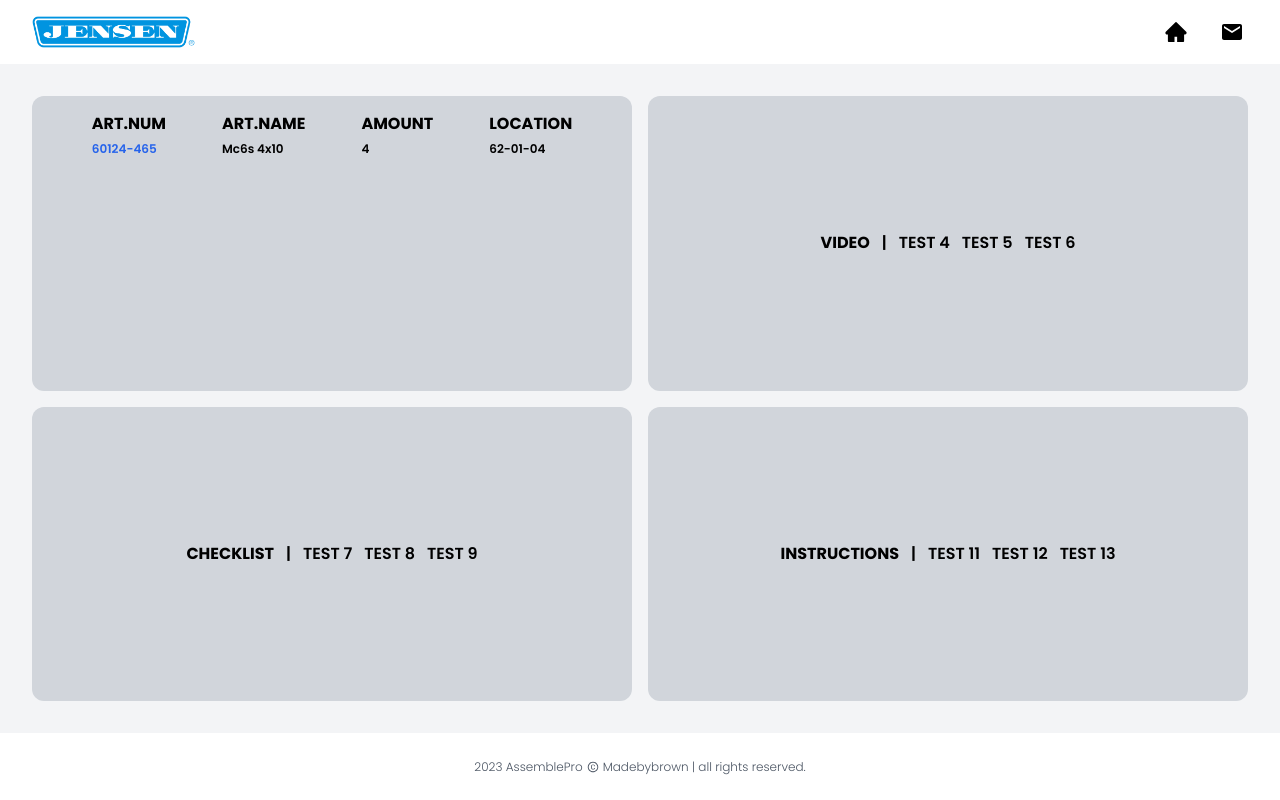
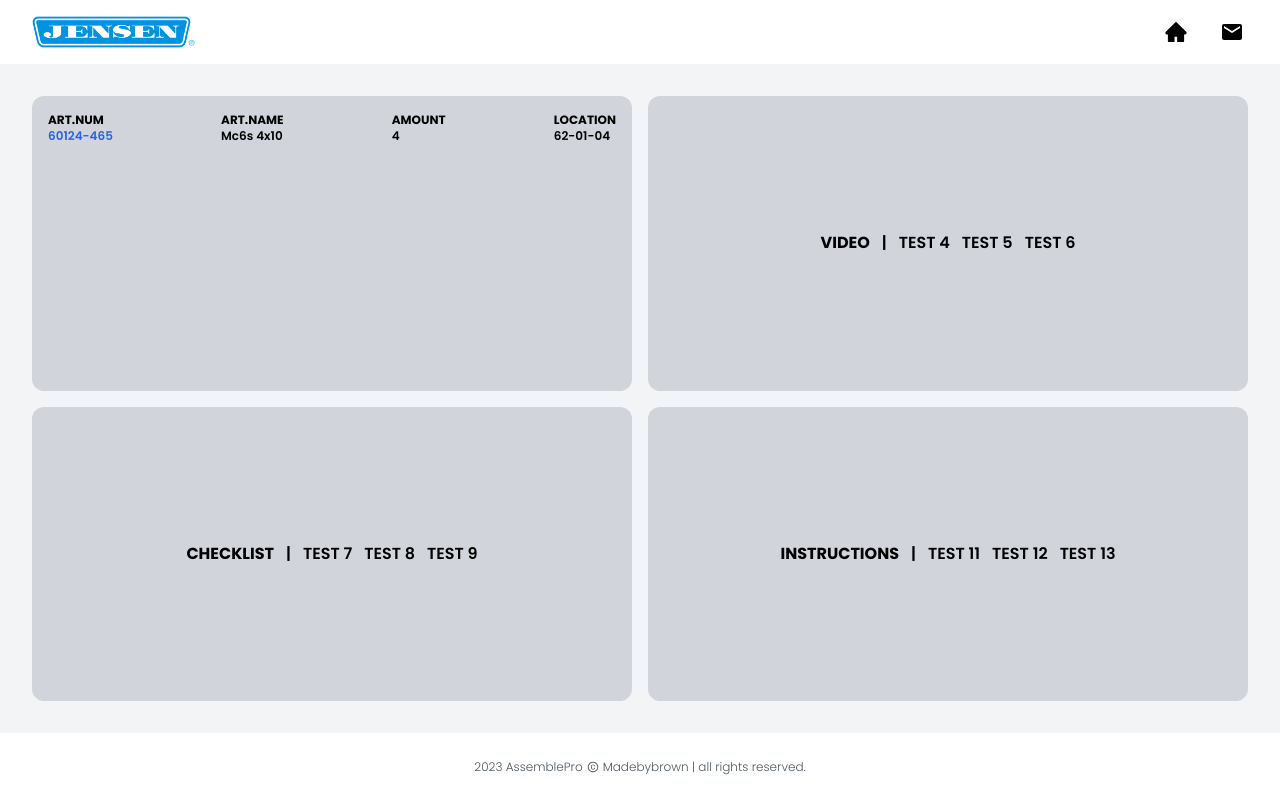
Before and after one commit to Madebybrown/official-assemble-pro, a React (Create React App) app: page /product/1 in a window 1280 px wide. Built offline with nearby package versions, Linux system fonts and the light colour scheme.

Commit message:
Update video Montage layout, productsgrid, description and productsview on Medium screen

```diff
--- a/src/components/Description.jsx
+++ b/src/components/Description.jsx
@@ -2,7 +2,7 @@ import React from "react";
 
 export default function Description() {
   return (
-    <div className="sm:col-span-1 md:col-span-2 lg:col-span-2 sm:row-span-1 md:row-span-1 lg:row-span-1">
+    <div className="sm:col-span-1 md:col-span-3 lg:col-span-2 sm:row-span-1 md:row-span-1 lg:row-span-1">
       <div className="w-full flex justify-start flex-col text-center p-4 h-full select-none">
         <h1 className="font-bold mb-2 text-black tracking-tight dark:text-white uppercase text-5xl">
           Assemble<span className="text-blue-500 font-extralight">Pro</span>
--- a/src/components/ProductView.jsx
+++ b/src/components/ProductView.jsx
@@ -20,31 +20,31 @@ function ProductView() {
       initial={{ opacity: 0, x: -50 }}
       whileInView={{ opacity: 1, x: 0 }}
       transition={{ duration: 0.5 }}
-      className="p-8 flex justify-center items-center h-full w-full"
+      className="p-8 flex justify-center items-center h-full w-full container mx-auto"
     >
       <div className="grid grid-cols-2 grid-rows-2 w-full h-full gap-4">
         {/* If the product has articles, render a section for them */}
         {image.articles && (
-          <div className="bg-gray-300 dark:bg-gray-900 p-4 flex uppercase gap-3 font-semibold justify-center items-start rounded-xl">
+          <div className="bg-gray-300 dark:bg-gray-900 w-full p-4 flex uppercase font-semibold justify-center items-start rounded-xl">
             {/* Render a list of the articles props */}
-            <ul className="flex items-start">
-              <li className="mx-7">
+            <ul className="flex w-full justify-between md:text-xs">
+              <li>
                 <span className="font-bold">Art.Num</span> <br />{" "}
                 <span className="text-blue-600 text-xs">
                   {image.articles.artnum}
                 </span>
               </li>
-              <li className="mx-7">
+              <li>
                 <span className="font-bold">Art.Name</span> <br />{" "}
                 <span className="text-xs capitalize">
                   {image.articles.artname}
                 </span>
               </li>
-              <li className="mx-7">
+              <li>
                 <span className="font-bold">Amount</span> <br />{" "}
                 <span className="text-xs">{image.articles.amount}</span>
               </li>
-              <li className="mx-7">
+              <li>
                 <span className="font-bold">Location</span> <br />{" "}
                 <span className="text-xs">{image.articles.location}</span>
               </li>
--- a/src/components/ProductsGrid.jsx
+++ b/src/components/ProductsGrid.jsx
@@ -6,7 +6,7 @@ import images from "../components/Data";
 export default function ProductsGrid() {
   return (
     // Grid container for the images
-    <div className="grid sm:grid-cols-3 sm:grid-rows-2 md:grid-cols-2 lg:grid-cols-2 md:grid-rows-3 lg:grid-rows-3 gap-4 sm:col-span-1 md:col-span-1 lg:col-span-1 sm:row-span-2 md:row-span-3 lg:row-span-3">
+    <div className="grid sm:grid-cols-3 sm:grid-rows-2 md:grid-cols-3 lg:grid-cols-2 md:grid-rows-2 lg:grid-rows-3 gap-4 sm:col-span-1 md:col-span-3 lg:col-span-1 sm:row-span-2 md:row-span-1 lg:row-span-3">
        {/* Map through the images data and create an image container for each one */}
       {images.map((image) => {
         return (
--- a/src/components/VideoMontage.jsx
+++ b/src/components/VideoMontage.jsx
@@ -3,7 +3,7 @@ import Video from "../assets/static/video.mp4";
 
 export default function VideoMontage() {
   return (
-    <div className="bg-gray-300 dark:bg-white sm:col-span-1 md:col-span-2 lg:col-span-2 sm:row-span-3 md:row-span-2 lg:row-span-2 shadow-lg rounded-sm rounded-xl">
+    <div className="bg-gray-300 dark:bg-white sm:col-span-1 md:col-span-3 lg:col-span-2 sm:row-span-4 md:row-span-2 lg:row-span-2 shadow-lg rounded-sm rounded-xl">
       {/* The video is displayed using a HTML5 video element */}
       <div className="w-full h-full flex justify-center items-center">
         <video
```
Also changed, not shown: public/manifest.json, public/site.webmanifest (deleted).
